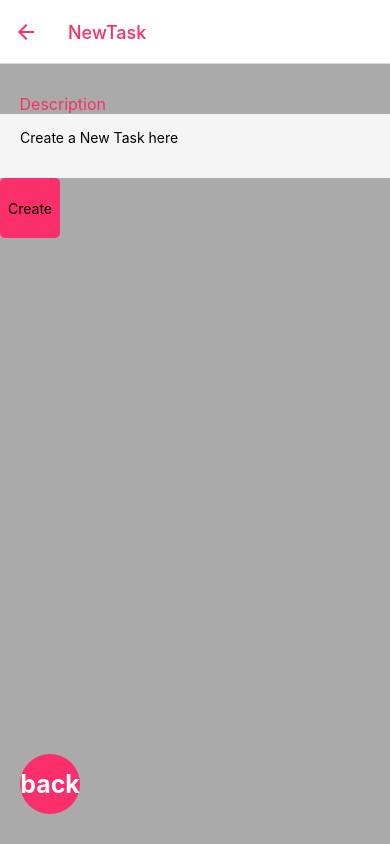
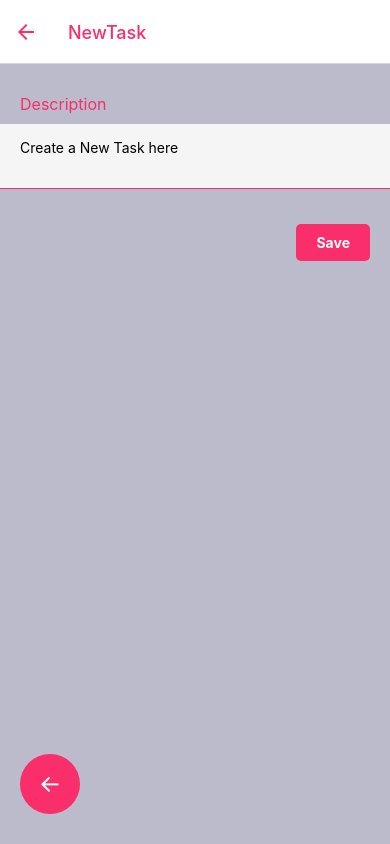
Before and after one commit to lghiggino/44_-_Learn_ReactNative, a React Native app in the folder tasks/: screen /NewTask in a window 390 px wide. Built offline with nearby package versions, Linux system fonts and the light colour scheme; no server answers; the database is empty.

Commit message:
fix do load e View de NewTask

```diff
--- a/tasks/src/pages/NewTask/index.js
+++ b/tasks/src/pages/NewTask/index.js
@@ -7,6 +7,7 @@ import database from '../../config/firebaseconfig'
 
 //STYLES
 import styles from './style'
+import { AntDesign } from '@expo/vector-icons';
 
 export default function NewTask({ navigation }) {
     const [newTask, setNewTask] = useState("")
@@ -18,7 +19,7 @@ export default function NewTask({ navigation }) {
         }
         // database.collection('tasks').add(docData)
         await setDoc(doc(database, 'tasks', newTask.split(" ").join("")), docData);
-        navigation.navigate('Task')
+        navigation.popToTop()
     }
     return (
         <SafeAreaView style={styles.container}>
@@ -33,8 +34,9 @@ export default function NewTask({ navigation }) {
             <TouchableOpacity style={styles.buttonNewTask}>
                 <Text
                     onPress={() => { addTask() }}
+                    style={styles.buttonNewTaskText}
                 >
-                    Create
+                    Save
                 </Text>
             </TouchableOpacity>
 
@@ -48,7 +50,11 @@ export default function NewTask({ navigation }) {
                         navigation.popToTop()
                     }}
                 >
-                    back
+                    <AntDesign
+                        name="arrowleft"
+                        size={23}
+                        color="#fff"
+                    />
                 </Text>
             </TouchableOpacity>
         </SafeAreaView>
--- a/tasks/src/pages/NewTask/style.js
+++ b/tasks/src/pages/NewTask/style.js
@@ -1,23 +1,25 @@
 import { StyleSheet } from "react-native";
 
 const styles = StyleSheet.create({
-    container: {
+    container:{
         flex: 1,
-        backgroundColor: '#aaa',
+        backgroundColor: '#bbc',
         paddingTop: 10
     },
     label:{
         width: '90%',
         marginTop: 20,
-        marginLeft: 'auto',
-        marginRight: 'auto',
+        marginLeft: 20,
         fontSize: 16,
-        color: '#f92e6a'
+        color: '#f92e6a',
+        marginBottom: 10
     },
     textInput:{
         backgroundColor: '#f5f5f5',
         paddingVertical: 15,
-        paddingHorizontal: 20
+        paddingHorizontal: 20,
+        borderBottomWidth: 1,
+        borderBottomColor: '#f92e6a'
     },
     buttonBack:{
         position: 'absolute',
@@ -36,12 +38,19 @@ const styles = StyleSheet.create({
         fontWeight: 'bold'
     },
     buttonNewTask:{
-        width: 60,
-        height: 60,
+        position: 'absolute',
+        right: 20,
+        top: 160,
+        paddingHorizontal: 20,
+        paddingVertical: 10,
         backgroundColor:'#f92e6a',
         borderRadius:5,
         justifyContent: 'center',
         alignItems: 'center'
+    },
+    buttonNewTaskText:{
+        color: '#fff',
+        fontWeight: 'bold'
     }
 
 })
--- a/tasks/src/pages/Task/index.js
+++ b/tasks/src/pages/Task/index.js
@@ -16,7 +16,7 @@ import { FontAwesome } from '@expo/vector-icons'
 export default function Task({ navigation }) {
     const [tasks, setTasks] = useState([])
 
-    async function getTasks(database) {
+    async function getTasks() {
         const list = []
         const taskCol = collection(database, 'tasks');
         const taskSnapshot = await getDocs(taskCol);
@@ -35,7 +35,7 @@ export default function Task({ navigation }) {
         console.log(id)
         await deleteDoc(doc(database, 'tasks', id));
         //reload the list
-        getTasks(database)
+        getTasks()
     }
 
     return (
--- a/tasks/src/pages/Task/style.js
+++ b/tasks/src/pages/Task/style.js
@@ -3,7 +3,7 @@ import { StyleSheet } from "react-native";
 const styles = StyleSheet.create({
     container:{
         flex: 1,
-        backgroundColor: '#aaa',
+        backgroundColor: '#bbc',
         paddingTop: 10
     },
     buttonNewTask:{
```
